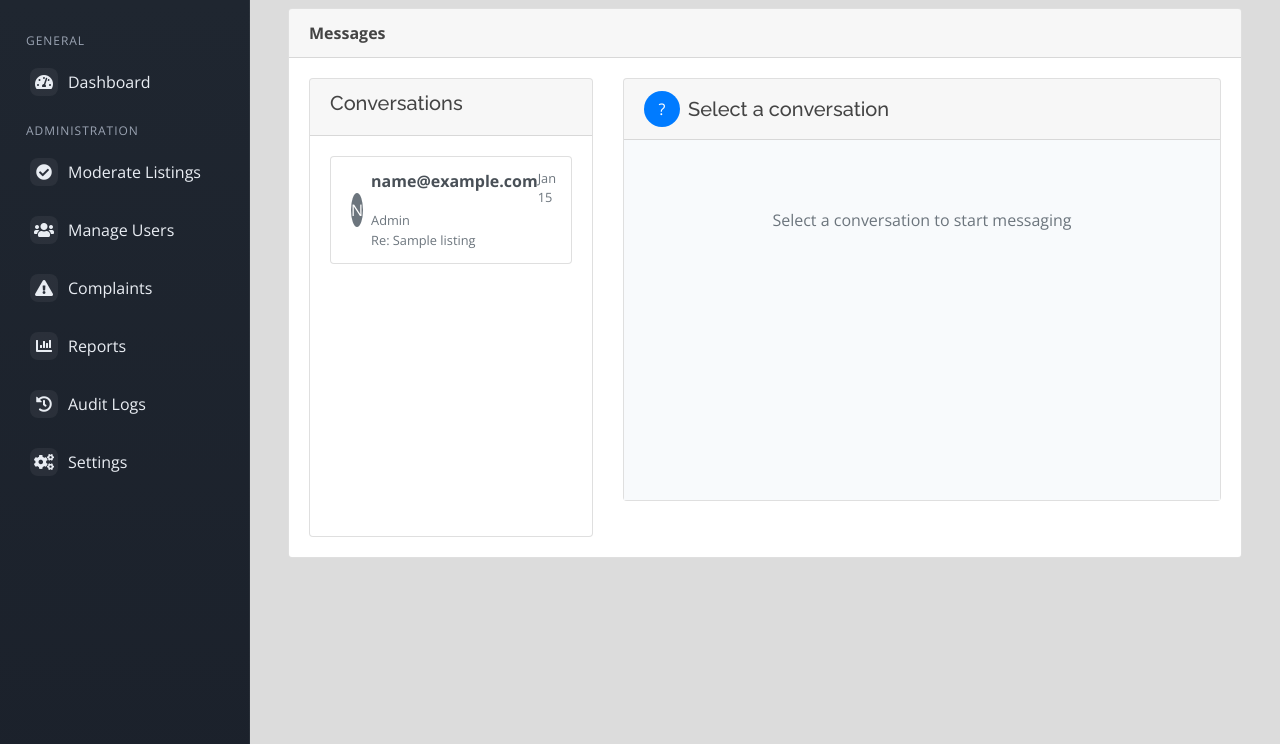
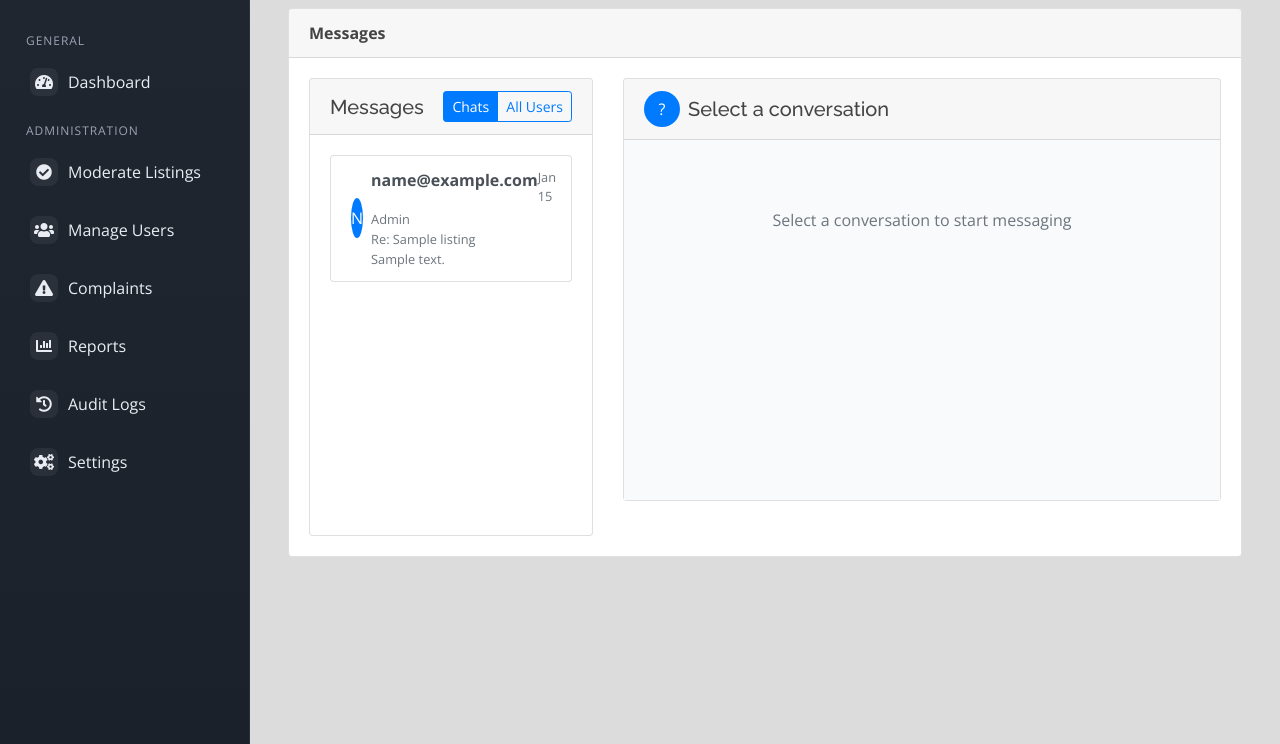
Before and after one commit to rishithamenush/RoomRentalManagementSystem, a PHP site: page /RoomRentalManagementSystem/index.php?page=messages in a window 1280 px wide. Shown: the part 56-800 px from the top of the page. Run offline with PHP 8.4, Linux system fonts and the light colour scheme; the visitor is signed in with stand-in values (Sample User, id 1); tables that the repository leaves empty or names only in its code hold one stand-in row (values such as "Sample post"); some libraries are stand-ins or nearby versions.

Commit message:
fixed issue

```diff
--- a/pages/messages.php
+++ b/pages/messages.php
@@ -9,52 +9,144 @@
 				<div class="row">
 					<div class="col-md-4">
 						<div class="card">
-							<div class="card-header">
-								<h5>Conversations</h5>
+							<div class="card-header d-flex justify-content-between align-items-center">
+								<h5 class="mb-0">Messages</h5>
+								<div class="btn-group btn-group-sm" role="group">
+									<button type="button" class="btn btn-outline-primary active" id="btn-conversations">Chats</button>
+									<button type="button" class="btn btn-outline-primary" id="btn-all-users">All Users</button>
+								</div>
 							</div>
 							<div class="card-body" style="height: 400px; overflow-y: auto;">
-								<div class="list-group" id="conversations">
+								<!-- Active Conversations Tab -->
+								<div id="conversations-tab" class="list-group">
 									<?php
 									$myId = (int)$_SESSION['login_id'];
 									$openUserId = isset($_GET['open_user']) ? (int)$_GET['open_user'] : 0;
 
-									// Get conversations from message_threads table
+									// Get conversations that have actual messages
 									$conversations = $conn->query("SELECT mt.*,
 									        COALESCE(sp.full_name, op.full_name, u.email) AS other_user_name,
 									        u.role AS other_user_role,
 									        u.id as other_user_id,
 									        l.title as listing_title,
-									        mt.last_message_at
+									        mt.last_message_at,
+									        (SELECT COUNT(*) FROM messages WHERE thread_id = mt.id) as message_count,
+									        (SELECT body FROM messages WHERE thread_id = mt.id ORDER BY created_at DESC LIMIT 1) as last_message
 									    FROM message_threads mt
 									    INNER JOIN users u ON (CASE WHEN mt.student_id = $myId THEN mt.owner_id ELSE mt.student_id END) = u.id
 									    LEFT JOIN student_profiles sp ON u.id = sp.user_id AND u.role = 'student'
 									    LEFT JOIN owner_profiles op ON u.id = op.user_id AND u.role = 'owner'
 									    LEFT JOIN listings l ON mt.listing_id = l.id
-									    WHERE mt.student_id = $myId OR mt.owner_id = $myId
+									    WHERE (mt.student_id = $myId OR mt.owner_id = $myId)
+									    AND EXISTS (SELECT 1 FROM messages WHERE thread_id = mt.id)
 									    ORDER BY mt.last_message_at DESC, mt.created_at DESC");
 
+									if ($conversations->num_rows > 0):
 									    while($row = $conversations->fetch_assoc()):
 									?>
 									<a href="#" class="list-group-item list-group-item-action conversation-item d-flex align-items-center"
 									   data-thread-id="<?php echo $row['id'] ?>" data-user-id="<?php echo $row['other_user_id'] ?>">
-										<div class="avatar rounded-circle bg-secondary text-white d-inline-flex align-items-center justify-content-center mr-2" style="width:34px;height:34px;">
+										<div class="avatar rounded-circle bg-primary text-white d-inline-flex align-items-center justify-content-center mr-2" style="width:40px;height:40px;">
 											<span><?php echo strtoupper(substr($row['other_user_name'],0,1)) ?></span>
 										</div>
 										<div class="flex-grow-1">
 											<div class="d-flex w-100 justify-content-between">
 												<strong><?php echo $row['other_user_name'] ?></strong>
-												<small class="text-muted"><?php echo $row['last_message_at'] ? date('M d', strtotime($row['last_message_at'])) : '' ?></small>
+												<small class="text-muted"><?php echo $row['last_message_at'] ? date('M d', strtotime($row['last_message_at'])) : date('M d', strtotime($row['created_at'])) ?></small>
 											</div>
 											<small class="text-muted"><?php echo ucfirst($row['other_user_role']) ?></small>
 											<?php if ($row['listing_title']): ?>
 											<small class="text-muted d-block">Re: <?php echo $row['listing_title'] ?></small>
 											<?php endif; ?>
+											<?php if ($row['last_message']): ?>
+											<small class="text-muted d-block"><?php echo substr($row['last_message'], 0, 50) . (strlen($row['last_message']) > 50 ? '...' : '') ?></small>
+											<?php endif; ?>
 										</div>
 									</a>
-									<?php endwhile; ?>
 									<?php
-									// Fallback: if no conversations found but open_user is provided, show that user as a starter item
-									if (isset($conversations) && $conversations->num_rows == 0 && $openUserId > 0) {
+									    endwhile;
+									else:
+									?>
+									<div class="p-3 text-muted text-center">
+									    <i class="fa fa-comments fa-3x mb-3 text-secondary"></i><br>
+									    No active conversations yet.<br>
+									    <small>Click "All Users" to start chatting with someone!</small>
+									</div>
+									<?php endif; ?>
+								</div>
+
+								<!-- All Users Tab -->
+								<div id="all-users-tab" class="list-group" style="display: none;">
+									<?php
+									// Get all users except current user, grouped by role
+									$myRole = $_SESSION['login_role'];
+
+									// Show different user types based on current user's role
+									if ($myRole == 'student') {
+									    // Students can message owners and other students
+									    $all_users = $conn->query("SELECT u.id, u.role,
+									        COALESCE(sp.full_name, op.full_name, u.email) AS name,
+									        u.email
+									    FROM users u
+									    LEFT JOIN student_profiles sp ON u.id = sp.user_id
+									    LEFT JOIN owner_profiles op ON u.id = op.user_id
+									    WHERE u.id != $myId AND u.role IN ('owner', 'student') AND u.status = 'active'
+									    ORDER BY u.role, name");
+									} elseif ($myRole == 'owner') {
+									    // Owners can message students and other owners
+									    $all_users = $conn->query("SELECT u.id, u.role,
+									        COALESCE(sp.full_name, op.full_name, u.email) AS name,
+									        u.email
+									    FROM users u
+									    LEFT JOIN student_profiles sp ON u.id = sp.user_id
+									    LEFT JOIN owner_profiles op ON u.id = op.user_id
+									    WHERE u.id != $myId AND u.role IN ('student', 'owner') AND u.status = 'active'
+									    ORDER BY u.role, name");
+									} else {
+									    // Admins can message everyone
+									    $all_users = $conn->query("SELECT u.id, u.role,
+									        COALESCE(sp.full_name, op.full_name, ap.full_name, u.email) AS name,
+									        u.email
+									    FROM users u
+									    LEFT JOIN student_profiles sp ON u.id = sp.user_id
+									    LEFT JOIN owner_profiles op ON u.id = op.user_id
+									    LEFT JOIN admin_profiles ap ON u.id = ap.user_id
+									    WHERE u.id != $myId AND u.status = 'active'
+									    ORDER BY u.role, name");
+									}
+
+									$currentRole = '';
+									while($user = $all_users->fetch_assoc()):
+									    if ($currentRole != $user['role']):
+									        if ($currentRole != '') echo '</div>';
+									        $currentRole = $user['role'];
+									        echo '<div class="list-group-item-heading bg-light p-2"><strong>' . ucfirst($currentRole) . 's</strong></div>';
+									        echo '<div class="role-group">';
+									    endif;
+									?>
+									<a href="#" class="list-group-item list-group-item-action conversation-item d-flex align-items-center"
+									   data-user-id="<?php echo $user['id'] ?>" data-is-new="true">
+										<div class="avatar rounded-circle bg-secondary text-white d-inline-flex align-items-center justify-content-center mr-2" style="width:36px;height:36px;">
+											<span><?php echo strtoupper(substr($user['name'],0,1)) ?></span>
+										</div>
+										<div class="flex-grow-1">
+											<div class="d-flex w-100 justify-content-between">
+												<strong><?php echo $user['name'] ?></strong>
+												<small class="text-success"><i class="fa fa-plus"></i></small>
+											</div>
+											<small class="text-muted"><?php echo $user['email'] ?></small>
+											<small class="text-muted"><?php echo ucfirst($user['role']) ?></small>
+										</div>
+									</a>
+									<?php
+									endwhile;
+									if ($currentRole != '') echo '</div>';
+									?>
+								</div>
+
+								<?php
+								// Handle open_user parameter for new conversations
+								if ($openUserId > 0) {
 								    $uRes = $conn->query("SELECT u.id,
 								        COALESCE(sp.full_name, op.full_name, u.email) AS name,
 								        u.role
@@ -63,36 +155,17 @@
 								     LEFT JOIN owner_profiles op ON u.id = op.user_id
 								     WHERE u.id = $openUserId");
 								    if ($uRes && $uRes->num_rows > 0) {
-									        $u = $uRes->fetch_assoc();
-									        ?>
-									        <a href="#" class="list-group-item list-group-item-action conversation-item d-flex align-items-center" data-user-id="<?php echo $u['id'] ?>">
-									            <div class="avatar rounded-circle bg-secondary text-white d-inline-flex align-items-center justify-content-center mr-2" style="width:34px;height:34px;">
-									                <span><?php echo strtoupper(substr($u['name'],0,1)) ?></span>
-									            </div>
-									            <div class="flex-grow-1">
-									                <div class="d-flex w-100 justify-content-between">
-									                    <strong><?php echo $u['name'] ?></strong>
-									                    <small class="text-muted"></small>
-									                </div>
-									                <small class="text-muted"><?php echo ucfirst($u['role']) ?></small>
-									            </div>
-									        </a>
-									        <?php
-									    } else {
-									        echo '<div class="p-3 text-muted">No conversations yet. Click the Message button on a listing to start chatting.</div>';
+								        echo '<script>
+								        $(document).ready(function() {
+								            $("#btn-all-users").click();
+								            setTimeout(function() {
+								                $(".conversation-item[data-user-id=\'' . $openUserId . '\']").click();
+								            }, 300);
+								        });
+								        </script>';
 								    }
 								}
-
-									// If no conversations at all, show helpful message
-									if (isset($conversations) && $conversations->num_rows == 0 && $openUserId == 0) {
-									    echo '<div class="p-3 text-muted text-center">
-									        <i class="fa fa-comments fa-3x mb-3 text-secondary"></i><br>
-									        No conversations yet.<br>
-									        <small>Visit a property listing and click "Message Owner" to start chatting!</small>
-									    </div>';
-									}
 								?>
-								</div>
 							</div>
 						</div>
 					</div>
@@ -143,13 +216,30 @@
 	var currentThreadId = null;
 	var currentUserId = null;
 
-	$('.conversation-item').click(function(e){
+	// Tab switching functionality
+	$('#btn-conversations').click(function() {
+		$('#conversations-tab').show();
+		$('#all-users-tab').hide();
+		$(this).addClass('active');
+		$('#btn-all-users').removeClass('active');
+	});
+
+	$('#btn-all-users').click(function() {
+		$('#conversations-tab').hide();
+		$('#all-users-tab').show();
+		$(this).addClass('active');
+		$('#btn-conversations').removeClass('active');
+	});
+
+	// Conversation item click handler (using event delegation for dynamic content)
+	$(document).on('click', '.conversation-item', function(e){
 		e.preventDefault();
 		var threadId = $(this).data('thread-id');
 		var userId = $(this).data('user-id');
 		var userName = $(this).find('strong').length ? $(this).find('strong').text() : $(this).find('h6').text();
+		var isNew = $(this).data('is-new');
 
-		currentThreadId = threadId;
+		currentThreadId = threadId || null;
 		currentUserId = userId;
 
 		$('.conversation-item').removeClass('active');
@@ -158,13 +248,17 @@
 		$('#chat-title').text('Chat with ' + userName);
     	$('#chat-initial').text(userName ? userName.charAt(0).toUpperCase() : '?');
 		$('#receiver_id').val(userId);
-		$('#thread_id').val(threadId);
+		$('#thread_id').val(threadId || '');
 		$('#message-form').show();
 
 		if (threadId) {
+			// Existing conversation with messages
 			loadThreadMessages(threadId);
+		} else if (isNew) {
+			// New conversation
+			$('#messages-container').html('<div class="text-center text-muted mt-5"><i class="fa fa-paper-plane fa-2x mb-3 text-primary"></i><br><p>Start a new conversation with ' + userName + '</p><small class="text-muted">Send your first message below!</small></div>');
 		} else {
-			// For new conversations without thread yet
+			// Fallback
 			$('#messages-container').html('<div class="text-center text-muted mt-5"><p>Start a new conversation by sending a message</p></div>');
 		}
 	});
@@ -249,6 +343,14 @@
 							loadThreadMessages(currentThreadId);
 							// Update the conversation item with thread ID
 							$('.conversation-item.active').attr('data-thread-id', currentThreadId);
+							// Switch to conversations tab to show the new conversation
+							if ($('#all-users-tab').is(':visible')) {
+								$('#btn-conversations').click();
+								// Refresh the page to show the new conversation in the list
+								setTimeout(function() {
+									location.reload();
+								}, 1000);
+							}
 						}
 					} else {
 						alert('Error sending message: ' + result.message);
```
Lines whose indentation alone changed are shown as unchanged.
